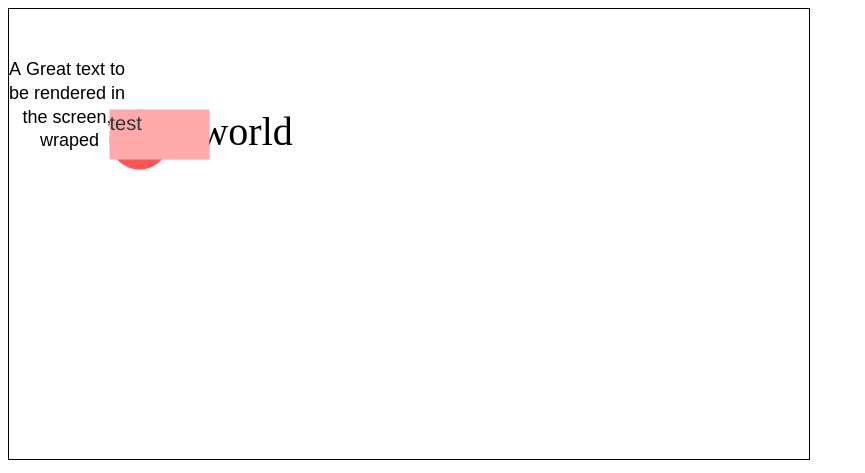
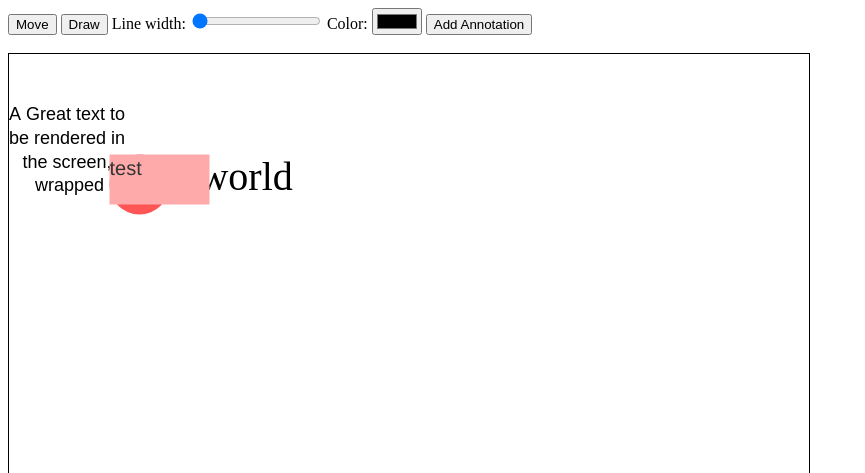
Before and after one commit to jopao06/FabricJSTest, a plain HTML site: page index.html in a window 1280 px wide. Shown: the top 473 px of the page, without its empty margins (0-865 px from the left). Drawn offline with Linux system fonts and the light colour scheme.

Commit message:
added pencil size and color

```diff
--- a/index.html
+++ b/index.html
@@ -435,12 +435,37 @@
 </head>
 
 <body>
-    <!--div style="position:relative">
-      <div id="aboveDiv" style="width:500px;height:300px; position: absolute; background-color:blue; opacity: 0.4"></div-->
+
+    <button onclick="move()">Move</button>
+    <button onclick="draw()">Draw</button>
+    <label>Line width:</label>
+    <input type="range" value="1" min="1" max="30" oninput="changePencilSize(this.value)" onchange="changePencilSize(this.value)">
+
+    <label>Color:</label>
+    <input type="color" name="favcolor" value="#000000" onchange="changePencilColor(this.value)">
+
+    <button onclick="addNote()">Add Annotation</button>
+
+    <br><br>
+
     <canvas id="canvas" width="800" height="450" style="border:1px solid #000000"></canvas>
-    <!--/div-->
+
     <script>
         var canvas = new fabric.Canvas('canvas');
+
+        canvas.selectionColor = 'rgba(0,255,0,0.3)';
+        canvas.selectionBorderColor = 'red';
+        canvas.selectionLineWidth = 1;
+
+        var drawPost = false;
+
+        function changePencilSize(width){
+            canvas.freeDrawingBrush.width = width;
+        }
+
+        function changePencilColor(color){
+            canvas.freeDrawingBrush.color = color;
+        }
 
         function saveAsJSON(){
             canvas.item(0).sourcePath = '/assets/image.png';
@@ -456,38 +481,26 @@
 
         function draw() {
           canvas.isDrawingMode = true;
+            drawPost = false;
         }
 
         function move() {
           canvas.isDrawingMode = false;
+            drawPost = false;
         }
 
-        function addnote() {
-          var src = document.getElementById("InputText").value;
-          var text = new fabric.IText(src,
-            { fontFamily: 'Courier New', left: 10, top: 10, fontSize: 12
-          });
-
-        	var rect = new fabric.Rect();
-				    rect.set({ width: 100, height: 100, fill: '#fff000', opacity: 0.7 })
-
-          canvas.add(rect);
-          canvas.add(text);
-
-
+        function addNote() {
+            canvas.isDrawingMode = false;
+            drawPost = true;
         }
 
         canvas.add(new fabric.Circle({ radius: 30, fill: '#f55', top: 100, left: 100 }));
-
-        canvas.selectionColor = 'rgba(0,255,0,0.3)';
-        canvas.selectionBorderColor = 'red';
-        canvas.selectionLineWidth = 5;
 
         var text = new fabric.IText('hello world', { left: 100, top: 100, fontFamily: 'Comic Sans'});
     		canvas.add(text);
 
         // text box, 120x60, with background image, scaled to the textbox dimensions
-        var txtBox = new fabric.Textbox("A Great text to be rendered in the screen, wraped", {
+        var txtBox = new fabric.Textbox("A Great text to be rendered in the screen, wrapped", {
           fontSize: 18,
           fontFamily: 'Arial',
           textAlign: 'center',
@@ -509,15 +522,8 @@
 
 
     </script>
-    <h1>Annotation Content:</h1>
-    <textarea id="InputText" rows="10" cols="80"></textarea>
-    <br>
-    <button onclick="draw()">Draw</button>
-    <button onclick="move()">Move</button>
-    <button onclick="addnote()">Add Annotation</button>
 
     <br>
-
     <textarea id="JsonFile" rows="10" cols="80"></textarea>
     <br>
     <input type="button" value="Save as JSON" onclick="saveAsJSON()">
```
Lines whose indentation alone changed are shown as unchanged.
